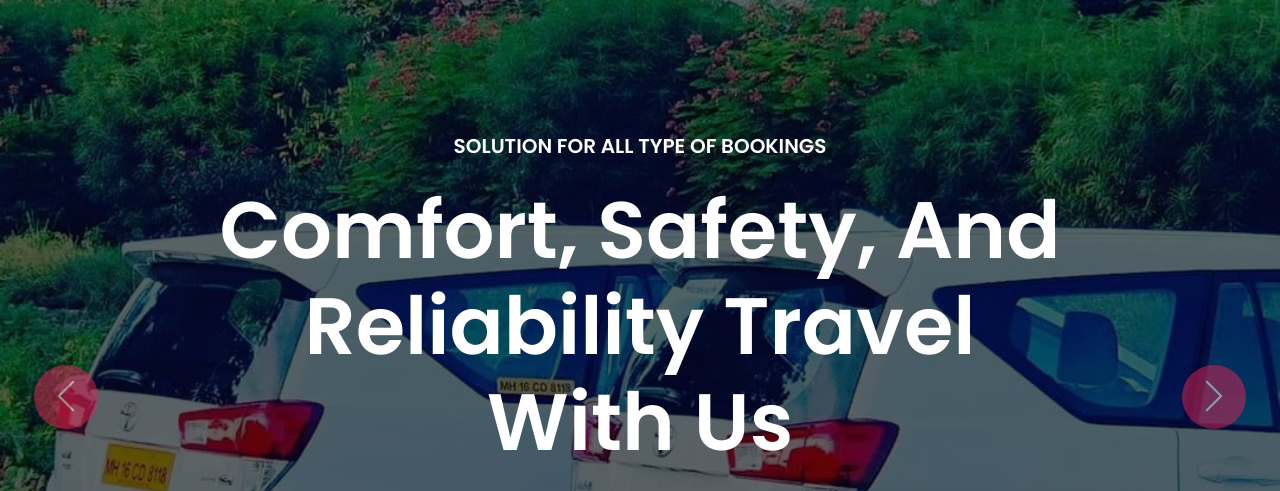
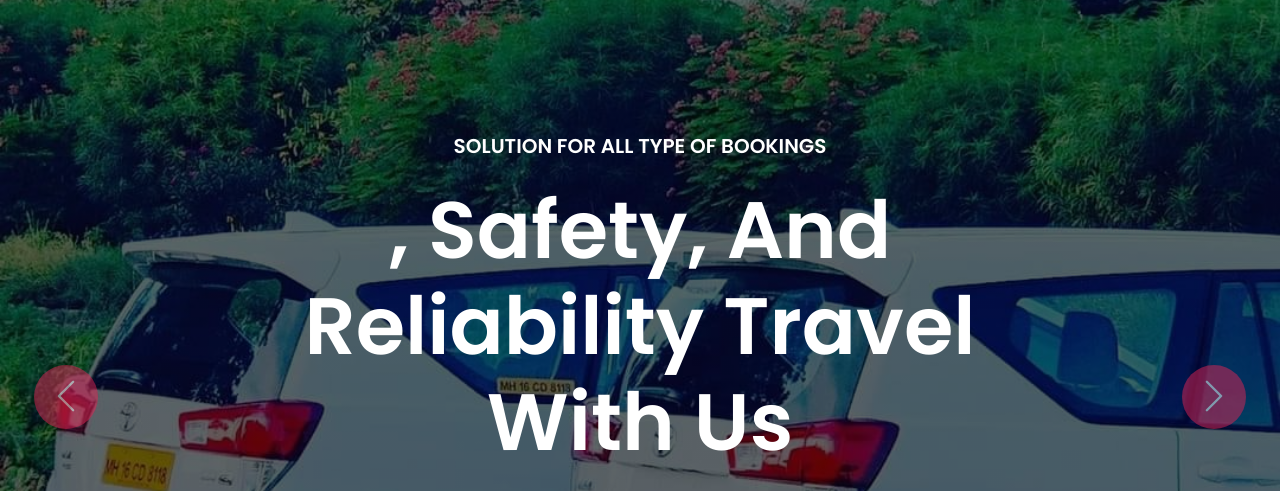
Before and after one commit to hra2zithub/Deena-s-Rental-Cab, a plain HTML site: page index.html in a window 1280 px wide. Shown: the part 144-635 px from the top of the page. Drawn offline with nearby package versions, Linux system fonts and the light colour scheme.

Commit message:
Update index.html
Comfort

```diff
--- a/index.html
+++ b/index.html
@@ -192,7 +192,7 @@
                         <div class="carousel-caption">
                             <div class="text-center p-4" style="max-width: 900px;">
                                 <h5 class="text-white text-uppercase fw-bold mb-3 mb-md-4 wow fadeInUp" data-wow-delay="0.1s">Solution For All Type Of Bookings</h5>
-                                <h1 class="display-1 text-capitalize text-white mb-3 mb-md-4 wow fadeInUp" data-wow-delay="0.3s">Comfort, Safety, and Reliability  Travel with Us</h1>
+                                <h1 class="display-1 text-capitalize text-white mb-3 mb-md-4 wow fadeInUp" data-wow-delay="0.3s">, Safety, and Reliability  Travel with Us</h1>
                                 <p class="text-white mb-4 mb-md-5 fs-5 wow fadeInUp" data-wow-delay="0.5s">Discover The Charm Of Diverse Fort and Picinc Destinations With Our Premium Cab Service.
                                 </p>
                                 <a class="btn btn-primary border-secondary rounded-pill text-white py-3 px-5 wow fadeInUp" data-wow-delay="0.7s" href="#contact">Book Your Ride </a>
```
